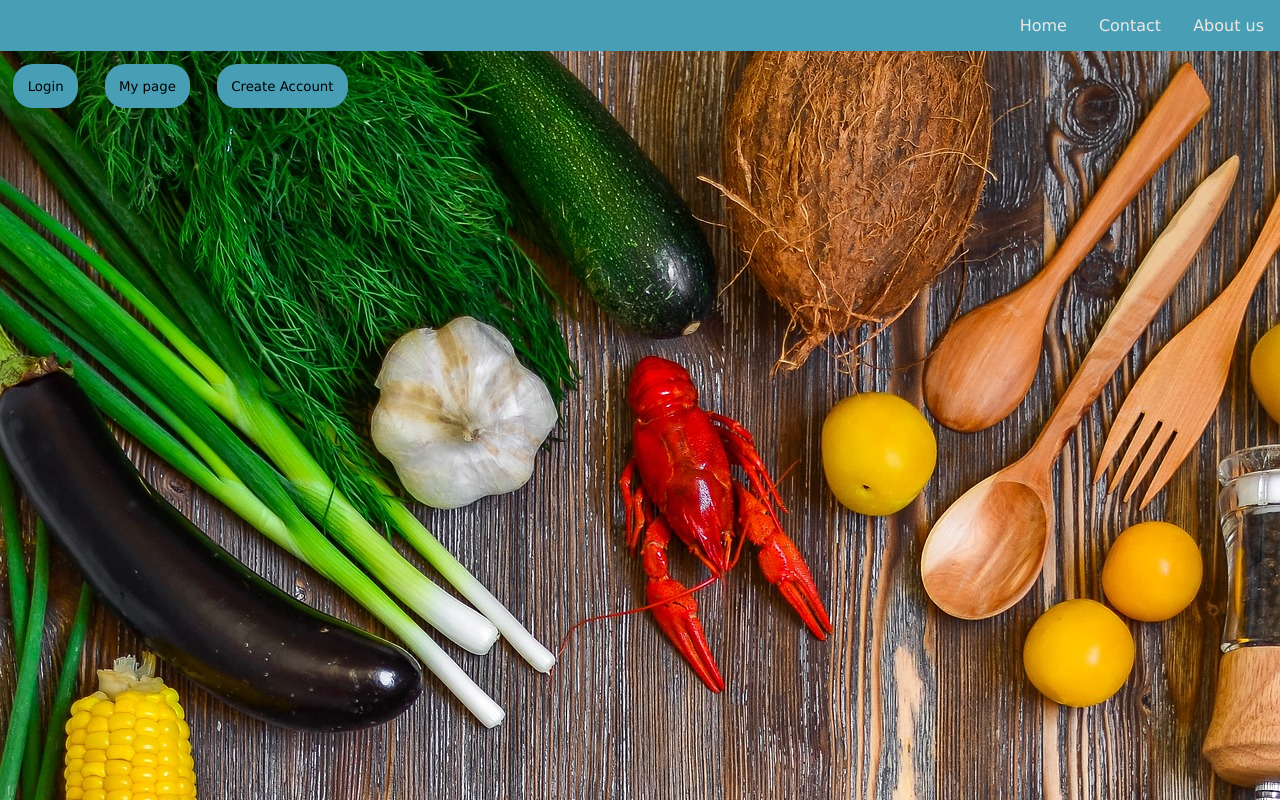
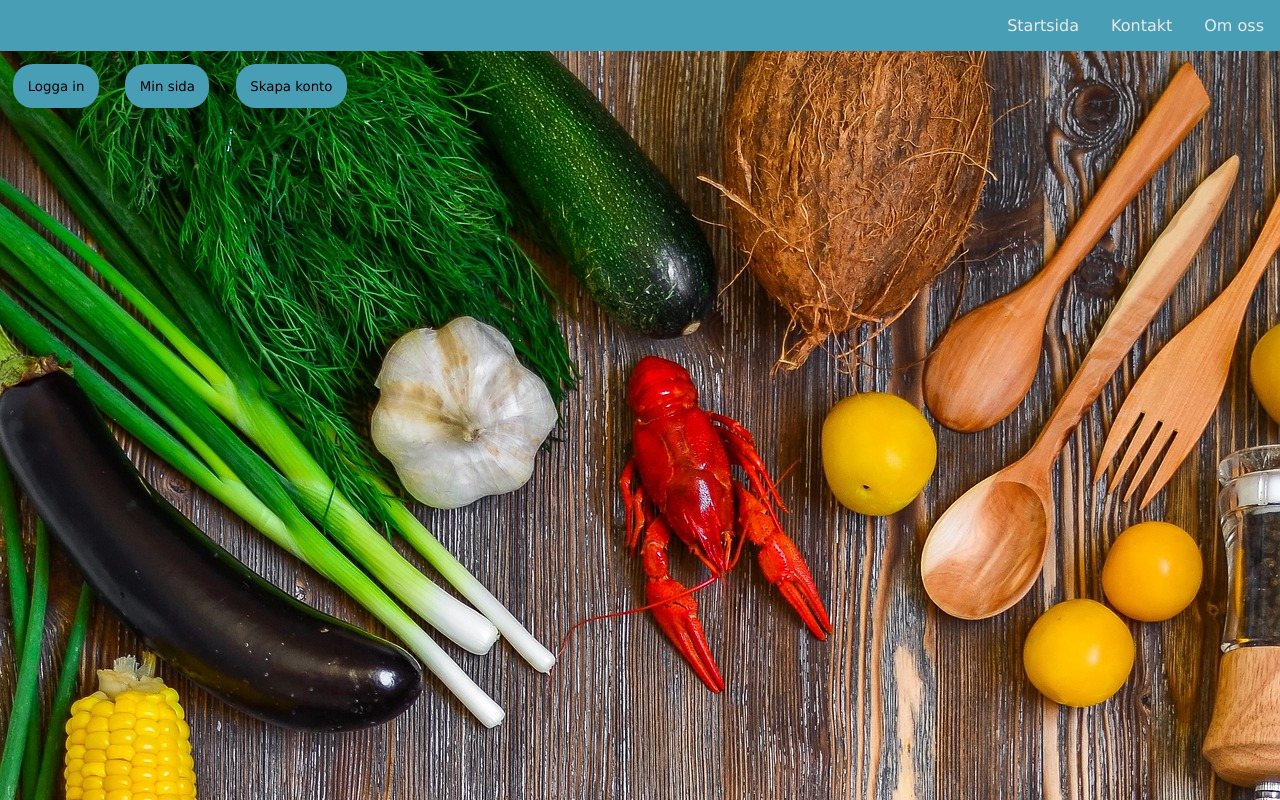
Before and after one commit to indigobluw/vhvh-frontend, a Next.js app: page / in a window 1280 px wide. Built offline with nearby package versions, Linux system fonts and the light colour scheme.

Commit message:
Changed hardcoded language to Swedish

```diff
--- a/src/components/Navbar/Navbar.js
+++ b/src/components/Navbar/Navbar.js
@@ -8,13 +8,13 @@ export default function Navbar() {
       <navbar className={styles.navbar}>
         <ul className={styles.ul}>
           <Link href="/">
-            <li className={styles.li}>Home</li>
+            <li className={styles.li}>Startsida</li>
           </Link>
           <Link href="/comingSoon">
-            <li className={styles.li}>Contact</li>
+            <li className={styles.li}>Kontakt</li>
           </Link>
           <Link href="/comingSoon">
-            <li className={styles.li}>About us</li>
+            <li className={styles.li}>Om oss</li>
           </Link>
           <li className={styles.burger}>
             <MenuIcon fontSize="large" color="$Moonstone" />
--- a/src/pages/createAccount.js
+++ b/src/pages/createAccount.js
@@ -10,7 +10,7 @@ export default function CreateAccount() {
         <input
           className={styles.input}
           type="text"
-          placeholder="username"
+          placeholder="Användarnamn"
         ></input>
         <input
           className={styles.input}
--- a/src/pages/index.js
+++ b/src/pages/index.js
@@ -12,13 +12,13 @@ export default function Home() {
       <Navbar />
       <div>
         <Link href="/login">
-          <button className={styles.button}>Login</button>
+          <button className={styles.button}>Logga in</button>
         </Link>
         <Link href="/myPage">
-          <button className={styles.button}>My page</button>
+          <button className={styles.button}>Min sida</button>
         </Link>
         <Link href="/createAccount">
-          <button className={styles.button}>Create Account</button>
+          <button className={styles.button}>Skapa konto</button>
         </Link>
         <div className={styles.text}>
           <h1>VHVH</h1>
--- a/src/pages/login.js
+++ b/src/pages/login.js
@@ -42,7 +42,7 @@ export default function Login() {
       .catch((error) => console.log("error", error));
   }
   if (isLoggedIn == true) {
-    return <h1>You're logged in!</h1>; //<Navigate to="/myPage" />;
+    return <h1>Du är inloggad!</h1>; //<Navigate to="/myPage" />;
   }
   return (
     <div>
@@ -52,7 +52,7 @@ export default function Login() {
           value={username}
           onChange={(e) => setUsername(e.target.value)}
           id="outlined-basic"
-          label="Username"
+          label="Användarnamn"
           type="username"
           className={styles.username}
         />
@@ -60,7 +60,7 @@ export default function Login() {
           value={password}
           onChange={(e) => setPassword(e.target.value)}
           id="outlined-password-input"
-          label="Password"
+          label="Lösenord"
           type="password"
           autoComplete="current-password"
           className={styles.password}
--- a/src/pages/myPage.js
+++ b/src/pages/myPage.js
@@ -7,8 +7,7 @@ export default function CreateAccount() {
     <div>
       <Navbar />
       <div>
-        <h2>Welcome</h2>
-        <h3>user</h3>
+        <h2>Välkommen</h2>
       </div>
       <Footer />
     </div>
```
Also changed, not shown: src/pages/comingSoon.js (+4 -4 lines).
